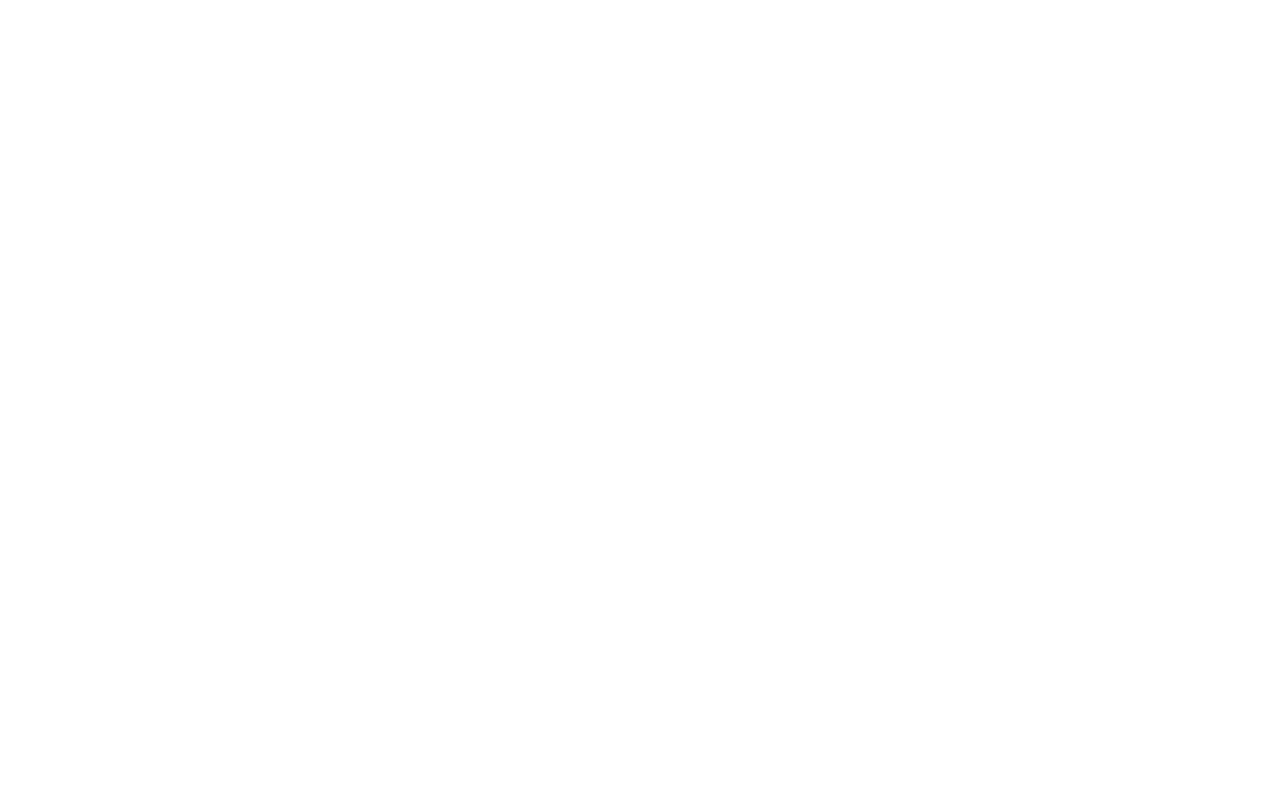
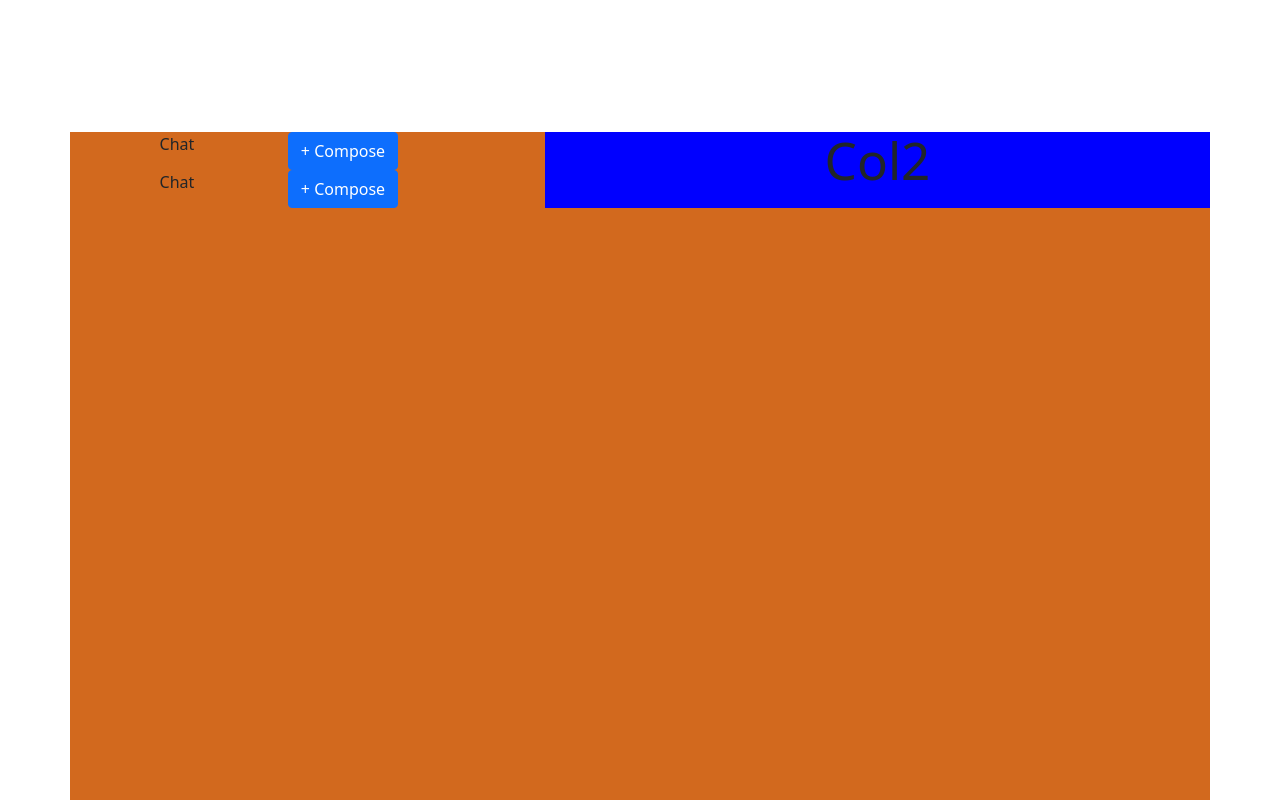
Before and after one commit to hieugiaosu/turor_C2C_web, a React (Vite) app in the folder client/: page /messenger in a window 1280 px wide. Before the commit this address had no page. Shown: the top 800 px of the page. Built offline with nearby package versions, Linux system fonts and the light colour scheme; a web font is replaced by a local one.

Commit message:
Refactor MessengerPage component and related files

```diff
--- /dev/null
+++ b/client/src/components/admin/messenger/UserListBlock.jsx
@@ -0,0 +1,26 @@
+// import React from 'react';
+import { Button, Col, Row, Container } from 'react-bootstrap';
+
+function UserBlock() {
+    return (
+        <Row className="justify-content-between">
+            <Col>Chat</Col>
+            <Col><Button variant="primary" className='user-list-item'>+ Compose</Button></Col>
+        </Row>
+    );
+}
+
+export default function UserListBlock() {
+    // Your code here
+    return (<>
+        <Container>
+            <Row className="justify-content-between">
+                <Col>Chat</Col>
+                <Col><Button variant="primary" className='user-list-item'>+ Compose</Button></Col>
+            </Row>
+
+            <UserBlock/>
+        </Container>
+    </>
+    );
+}
--- a/client/src/pages/admin/messenger-page/MessengerPage.jsx
+++ b/client/src/pages/admin/messenger-page/MessengerPage.jsx
@@ -1,22 +1,30 @@
 import React from 'react';
+import './messenger-page.css'
 import { getMessages } from '../../../api/admin/admin';
-import MessageBlocks from '../../../components/admin/messenger/MessageBlocks';
+import {Container, Row, Col} from 'react-bootstrap'
+import UserListBlock from '../../../components/admin/messenger/UserListBlock';
 
 export default function MessengerPage() {
+    // eslint-disable-next-line no-unused-vars
     const [messageData, setMessageData] = React.useState([]);
 
     React.useEffect(() => {
-        // Fetch messages
-        // const messages = getMessages();
-        // setMessages(messages);
         const messageData = getMessages();
         setMessageData(messageData);
     }, [])
 
-    return (
-        <div>
-            <h1>Messenger Page</h1>
-            <MessageBlocks data={messageData[0]} />
-        </div>
+    return (<>
+        <Container className='page'>
+            <Row>
+                <Col xs={4}>
+                    <UserListBlock/>
+                </Col>
+                <Col xs={1}></Col>
+                <Col xs={7} style={{backgroundColor: 'blue'}}>
+                    <h1>Col2</h1>
+                </Col>
+            </Row>
+        </Container>
+    </>
     );
 }
--- /dev/null
+++ b/client/src/pages/admin/messenger-page/messenger-page.css
@@ -0,0 +1,91 @@
+
+/*-----------------------------------------------*/
+
+.page {
+    display: flex;
+    flex-direction: column;
+    height: 100vh;
+    background-color:chocolate;
+    margin-top: 100px; /*Margin with header --> adjust it when u have header*/
+}
+
+/* .login {
+    padding: 30px;
+    width: 400px;
+    position:absolute;
+    top:50%;
+    left:50%;
+    transform:translate(-50%,-50%);
+    background: #FFFFFF;
+    box-shadow: 0px 4px 4px rgba(0, 0, 0, 0.25);
+    height: 500px;
+}
+
+.input {
+    display:inline-block;
+    width: 100%;
+    border:1px solid black;
+    border-radius: 5px;
+    margin: 10px 0px 10px 0px;
+    padding: 15px 10px 15px 10px;
+}
+
+.button {
+    background-color: #3DA35D;
+    color: white;
+    border: none;
+    border-radius: 5px;
+    width: 230px;
+    height: 45px;
+    margin:  10px 0px 10px 0px;
+    padding: 0;
+}
+
+.rounded-button {
+    background-color: #3DA35D;
+}
+
+@keyframes changeColor {
+    0%   {background-color:#3DA35D;}
+}
+
+.button:hover{
+    background-color: rgb(9, 206, 193);
+    animation-name: changeColor;
+    animation-duration: 2s;
+    border: 2px solid black;
+}
+
+.width300px {
+    width: 300px!important;
+}
+
+.link{
+    color:  rgba(61, 163, 93, 1);
+    text-decoration: none;
+}
+
+.error-message {
+    color: red;
+}
+
+.toggle-password
+{
+    cursor: pointer;
+    margin-left: -31px;
+    background-color: white;
+    border: none;
+}
+
+.background-login{
+    width: 100%;
+    height: 100%;
+}
+
+.background-2{
+    height: 100vh;
+
+    background-position: center;
+    background-repeat: no-repeat;
+    background-size: cover;
+} */
--- a/client/src/routes/WebRouter.jsx
+++ b/client/src/routes/WebRouter.jsx
@@ -1,6 +1,7 @@
 import {Route, Routes, BrowserRouter} from 'react-router-dom'
 import App from '../App';
 import AdminPage from '../pages/admin/AdminPage';
+import MessengerPage from '../pages/admin/messenger-page/MessengerPage';
 
 function WebRouter(){
     return (
@@ -13,6 +14,9 @@
                 <Route path="/admin/" element={<AdminPage></AdminPage>}>
                     <Route index element={<></>} />
                 </Route>
+                <Route path="/messenger/" element={<MessengerPage></MessengerPage>}>
+                    <Route index element={<></>} />
+                </Route>
             </Routes>
         </BrowserRouter>
     )
```
Also changed, not shown: client/src/components/admin/messenger/MessageBlock.jsx (deleted, +0 -15 lines), client/src/components/admin/messenger/MessageBlocks.jsx (deleted, +0 -56 lines).
